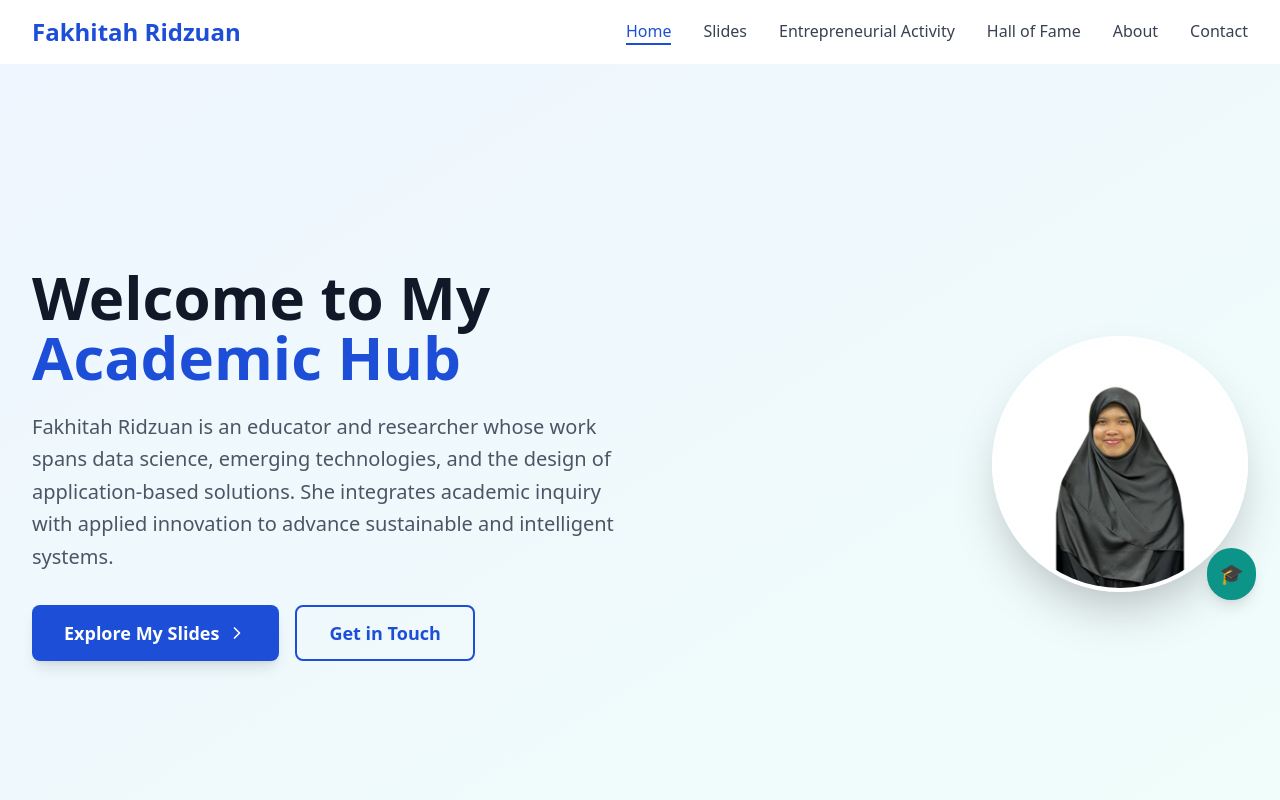
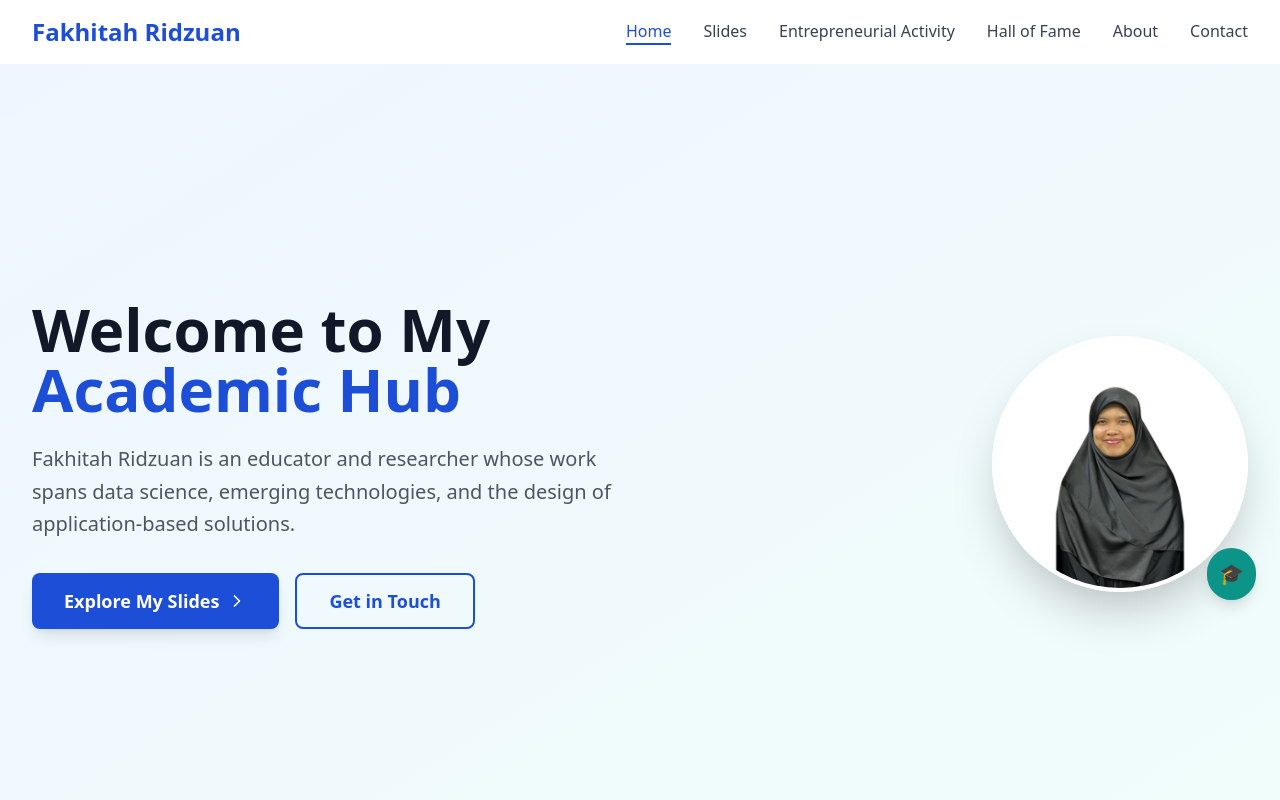
Before and after one commit to fakhitah3/my-page, a React (Vite) app: page / in a window 1280 px wide. Shown: the top 800 px of the page. Built offline with nearby package versions, Linux system fonts and the light colour scheme; no server answers.

Commit message:
Updated Home.tsx

```diff
--- a/src/pages/Home.tsx
+++ b/src/pages/Home.tsx
@@ -17,7 +17,7 @@ const Home = () => {
               </h1>
 
               <p className="text-xl text-gray-600 mb-8 leading-relaxed">
-                Fakhitah Ridzuan is an educator and researcher whose work spans data science, emerging technologies, and the design of application-based solutions. She integrates academic inquiry with applied innovation to advance sustainable and intelligent systems.
+                Fakhitah Ridzuan is an educator and researcher whose work spans data science, emerging technologies, and the design of application-based solutions.
               </p>
 
               <div className="flex flex-col sm:flex-row gap-4 justify-center lg:justify-start">
```
